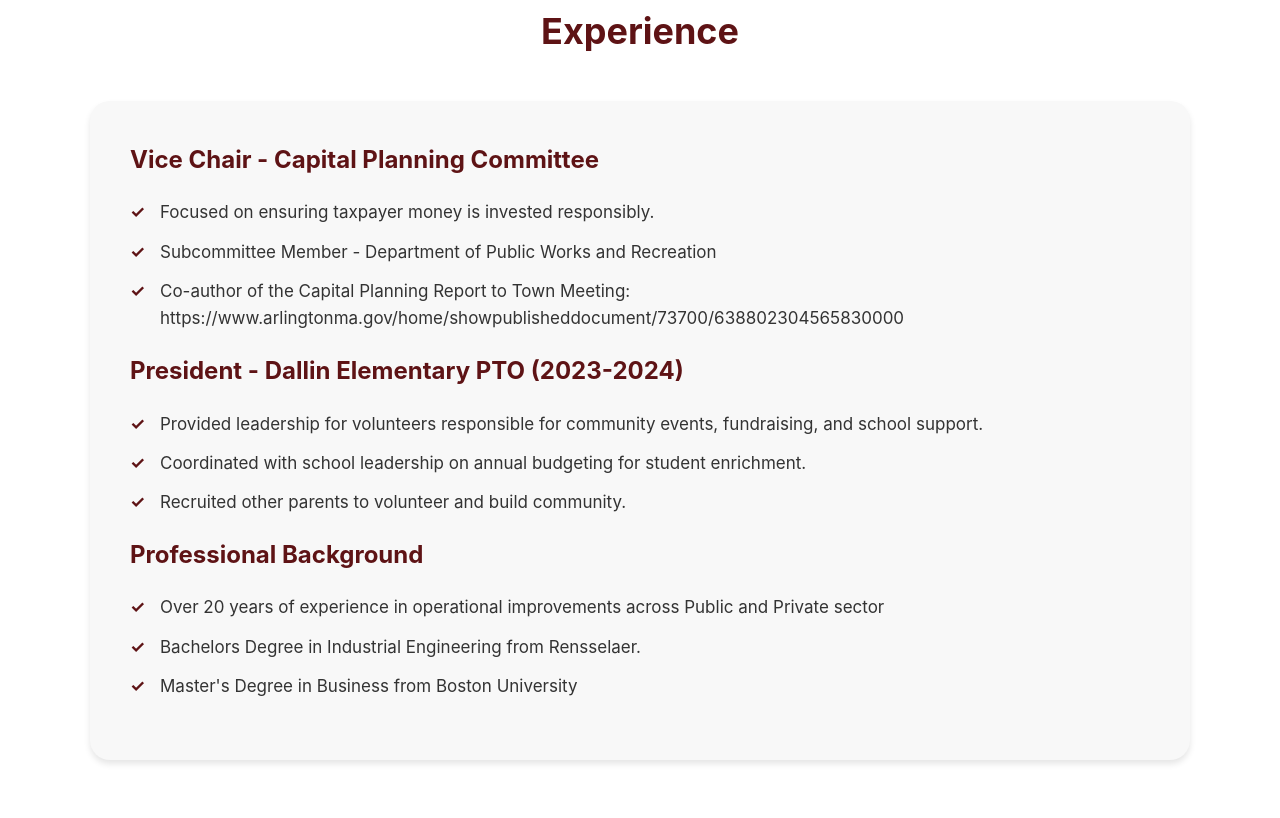
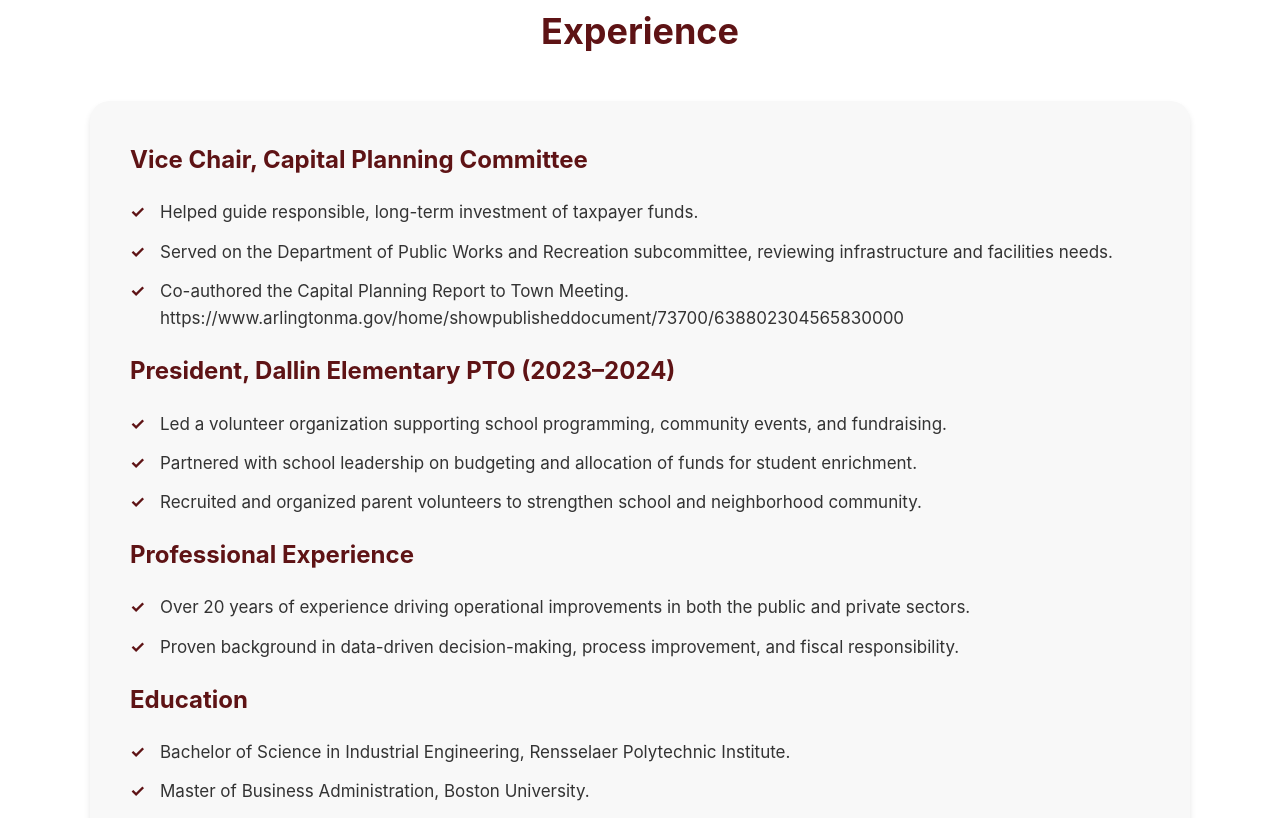
Before and after one commit to solomj00/J4A, a plain HTML site: page index.html in a window 1280 px wide. Shown: the part 2062-2880 px from the top of the page. Drawn offline with nearby package versions, Linux system fonts and the light colour scheme.

Commit message:
Update index.html

```diff
--- a/index.html
+++ b/index.html
@@ -568,17 +568,17 @@
                 </div>
 
                 <div class="detail-section">
-                    <h3>Sustainable Growth & Fiscal Responsibility</h3>
-                    <p style="color: var(--text-secondary); font-size: 17px; margin-bottom: 15px;">Smart commercial growth protects homeowners and funds the services we value. I support strategic development along Massachusetts Avenue and Broadway to diversify our tax base. By increasing commercial revenue, we reduce the burden on residential property taxes while ensuring we have the resources to maintain our roads, parks, and schools without constantly asking residents for more.</p>
+                    <h3>Safe Streets</h3>
+                    <p style="color: var(--text-secondary); font-size: 17px; margin-bottom: 15px;">Everyone deserves to get where they're going safely, whether driving, walking, or biking. Through my work on the Park Ave Safety Study, I advocate for a Vision Zero approach that actively designs streets to reduce accidents. I support proactive maintenance schedules for roads and sidewalks, and a clear roadmap for repairing and enhancing the Minuteman Bikeway. Smart maintenance now saves money later and keeps our town accessible for residents of all abilities.</p>
 
                     <h3>Excellence in Education</h3>
                     <p style="color: var(--text-secondary); font-size: 17px; margin-bottom: 15px;">Our schools are Arlington's foundation. They served me well as a student and are serving my children well today. That reputation requires sustained investment and community support. I'm committed to supporting our students and teachers by ensuring they have the resources they need to succeed.  In order to do this, I'm voting yes on the Override being put before the voters on March 28th</p>
 
-                    <h3>Safe Streets</h3>
-                    <p style="color: var(--text-secondary); font-size: 17px; margin-bottom: 15px;">Everyone deserves to get where they're going safely, whether driving, walking, or biking. Through my work on the Park Ave Safety Study, I advocate for a Vision Zero approach that actively designs streets to reduce accidents. I support proactive maintenance schedules for roads and sidewalks, and a clear roadmap for repairing and enhancing the Minuteman Bikeway. Smart maintenance now saves money later and keeps our town accessible for residents of all abilities.</p>
-
                     <h3>Housing for Every Generation</h3>
                     <p style="color: var(--text-secondary); font-size: 17px; margin-bottom: 15px;">Arlington should be home for every stage of life. I've lived this value personally—building an accessory dwelling unit for my mother's safe, single-level living, and purchasing a condo in an older multi-family building so my mother-in-law could be closer to her grandchildren. Multi-generational living has enriched my family, and I want Arlington to give others that same opportunity. These options allow seniors to downsize without leaving the community they love and give the next generation a foothold in our town.</p>
+
+                    <h3>Sustainable Growth & Fiscal Responsibility</h3>
+                    <p style="color: var(--text-secondary); font-size: 17px; margin-bottom: 15px;">Smart commercial growth protects homeowners and funds the services we value. I support strategic development along Massachusetts Avenue and Broadway to diversify our tax base. By increasing commercial revenue, we reduce the burden on residential property taxes while ensuring we have the resources to maintain our roads, parks, and schools without constantly asking residents for more.</p>
                 </div>
             </div>
         </section>
@@ -590,25 +590,30 @@
                 </div>
 
                 <div class="detail-section">
-                    <h3>Vice Chair - Capital Planning Committee</h3>
+                    <h3>Vice Chair, Capital Planning Committee</h3>
                     <ul class="detail-list">
-                        <li>Focused on ensuring taxpayer money is invested responsibly.</li>
-                        <li>Subcommittee Member - Department of Public Works and Recreation</li>
-                        <li>Co-author of the Capital Planning Report to Town Meeting: https://www.arlingtonma.gov/home/showpublisheddocument/73700/638802304565830000</li>
+                        <li>Helped guide responsible, long-term investment of taxpayer funds.</li>
+                        <li>Served on the Department of Public Works and Recreation subcommittee, reviewing infrastructure and facilities needs.</li>
+                        <li>Co-authored the Capital Planning Report to Town Meeting. https://www.arlingtonma.gov/home/showpublisheddocument/73700/638802304565830000</li>
                     </ul>
 
-                    <h3>President - Dallin Elementary PTO (2023-2024)</h3>
+                    <h3>President, Dallin Elementary PTO (2023–2024)</h3>
                     <ul class="detail-list">
-                        <li>Provided leadership for volunteers responsible for community events, fundraising, and school support.</li>
-                        <li>Coordinated with school leadership on annual budgeting for student enrichment.</li>
-                        <li>Recruited other parents to volunteer and build community.</li>
+                        <li>Led a volunteer organization supporting school programming, community events, and fundraising.</li>
+                        <li>Partnered with school leadership on budgeting and allocation of funds for student enrichment.</li>
+                        <li>Recruited and organized parent volunteers to strengthen school and neighborhood community.</li>
                     </ul>
 
-                    <h3>Professional Background</h3>
+                    <h3>Professional Experience</h3>
                     <ul class="detail-list">
-                        <li>Over 20 years of experience in operational improvements across Public and Private sector</li>
-                        <li>Bachelors Degree in Industrial Engineering from Rensselaer.</li>
-                        <li>Master's Degree in Business from Boston University</li>
+                        <li>Over 20 years of experience driving operational improvements in both the public and private sectors.</li>
+                        <li>Proven background in data-driven decision-making, process improvement, and fiscal responsibility.</li>
+                    </ul>
+
+                    <h3>Education</h3>
+                    <ul class="detail-list">
+                        <li>Bachelor of Science in Industrial Engineering, Rensselaer Polytechnic Institute.</li>
+                        <li>Master of Business Administration, Boston University.</li>
                     </ul>
                 </div>
             </div>
```
